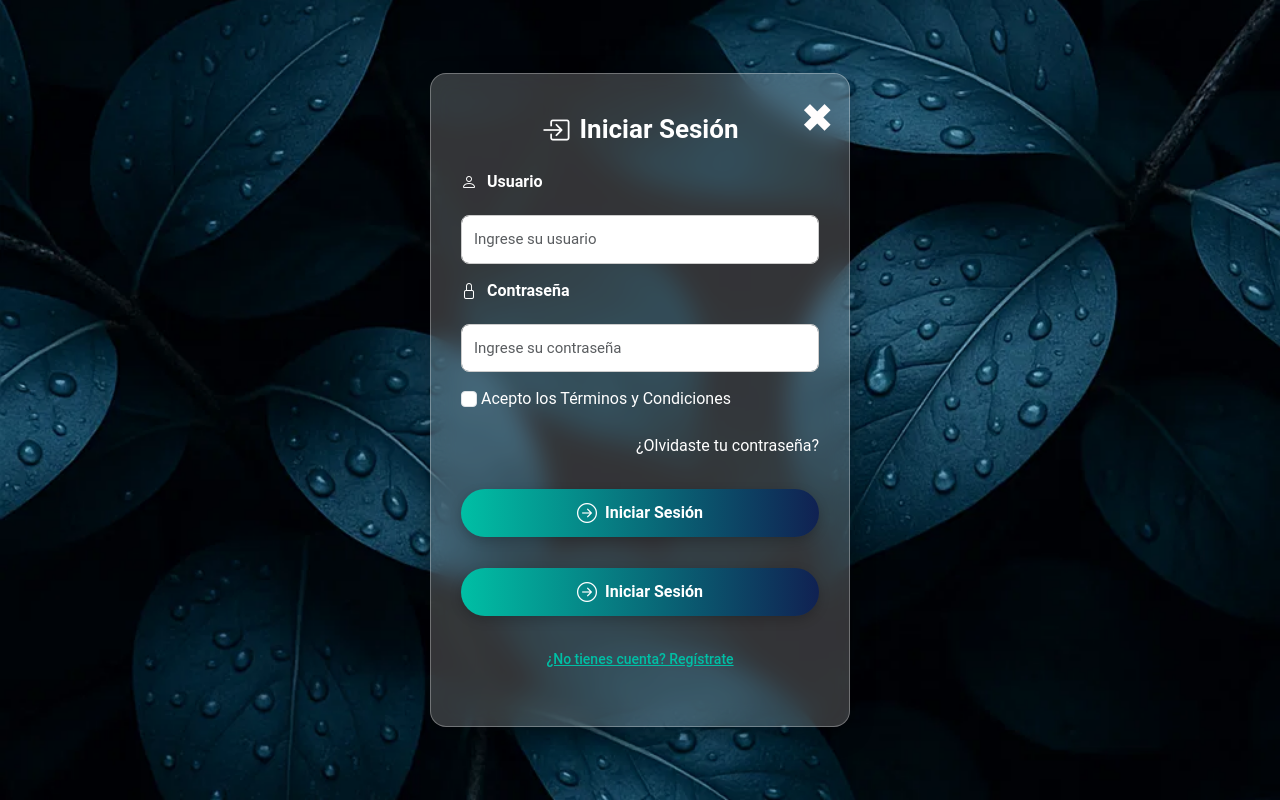
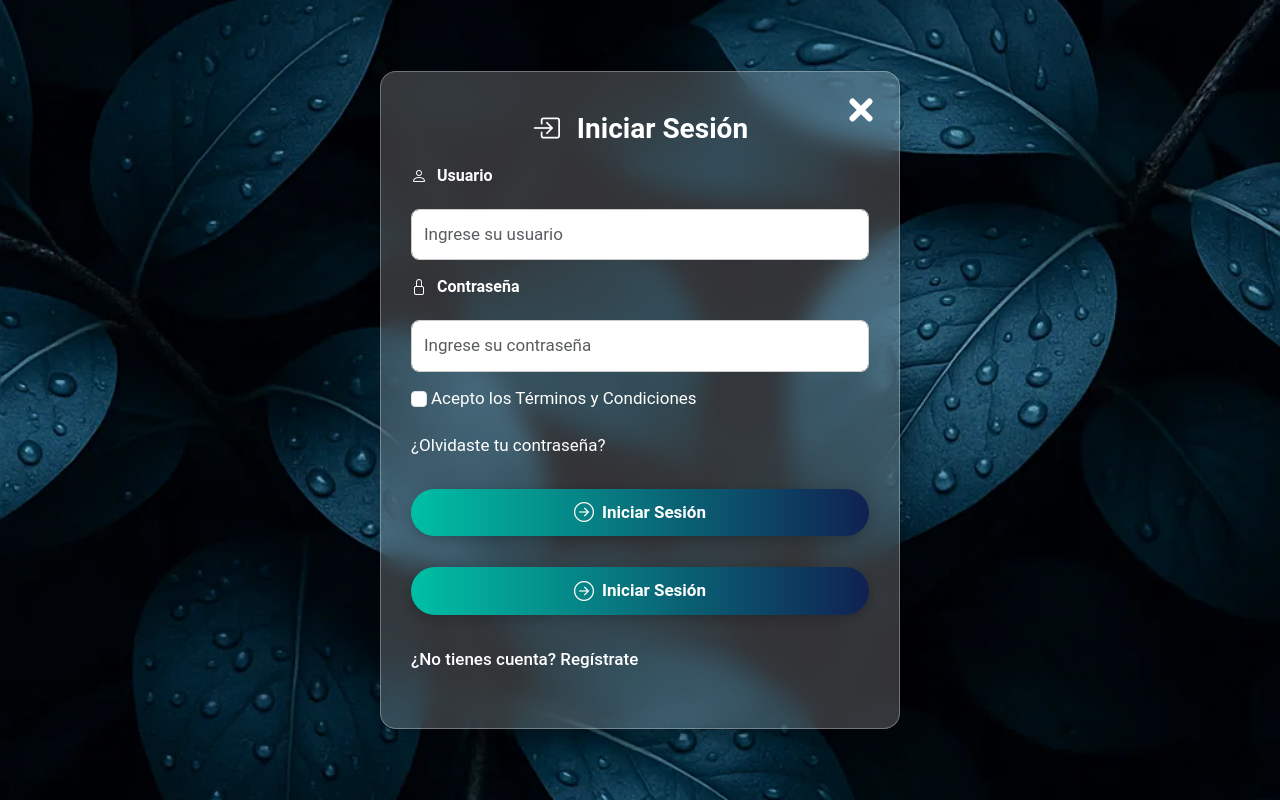
Before and after one commit to Nicol333/Sistema-EPU, a Django app: page /login/ in a window 1280 px wide. Run offline with Django 5.2, Linux system fonts and the light colour scheme.

Commit message:
Se mejoró el login y ya está perfecto

```diff
--- a/project/usuarios/static/usuarios/css/login.css
+++ b/project/usuarios/static/usuarios/css/login.css
@@ -5,19 +5,63 @@
     padding: 0;
 }
 
+/* Forzar tamaño de la X en cerrar-login */
 .cerrar-login a {
-    font-size: 40px;
-    color: #fffdfd;
-    text-decoration: none;
-    background: transparent;
-    border: none;
+    display: flex !important;            /* forzamos a bloque flexible */
+    align-items: center;
+    justify-content: center;
+        font-size: 56px; /* tamaño base del enlace (icono escalable) */
+    width: 80px !important;              /* área clickeable más grande */
+    height: 80px !important;
+    line-height: 1 !important;
+    color: #ffffff !important;           /* color blanco */
+    background: transparent !important;  /* sin fondo */
+    border: none !important;
+    border-radius: 50%;                  /* opcional: en círculo */
     cursor: pointer;
+    z-index: 4000;
     transition: transform 0.2s ease, color 0.2s ease;
 }
 
+/* Hover */
 .cerrar-login a:hover {
-    transform: scale(1.2);
-    color: #102152;
+    transform: scale(1.15);
+    color: #00BFA5 !important; /* turquesa al pasar */
+}
+
+    /* Estilo para el icono SVG/ fuente de Bootstrap Icons dentro del enlace */
+    .login-box > .cerrar-login a .bi {
+        font-size: 56px; /* tamaño grande y nítido */
+        color: #ffffff;
+        line-height: 1;
+        vertical-align: middle;
+    }
+
+    .login-box > .cerrar-login a:hover .bi {
+        color: #00BFA5;
+    }
+
+.login-box .cerrar-login {
+    z-index: 3000;
+}
+
+.login-box .cerrar-login a {
+    font-size: 88px !important;
+    line-height: 1 !important;
+    padding: 6px 10px !important;
+    width: auto !important;
+    height: auto !important;
+    display: inline-flex !important;
+    align-items: center !important;
+    justify-content: center !important;
+}
+
+@media (max-width: 480px) {
+    .login-box .cerrar-login a {
+        font-size: 44px !important;
+        width: 48px !important;
+        height: 48px !important;
+    }
 }
 
 .login-section {
@@ -33,7 +77,8 @@
 
 .login-container {
     width: 100%;
-    max-width: 420px;
+    /* Un poco más ancho según solicitud */
+    max-width: 520px;
     position: relative;
     z-index: 2;
 }
@@ -46,7 +91,8 @@
     border-radius: 16px;
     border: 1px solid rgba(255, 255, 255, 0.3);
     box-shadow: 0 8px 25px rgba(0, 0, 0, 0.3);
-    text-align: center;
+    /* Anular centrados de texto en esta caja según petición */
+    text-align: left;
     position: relative;
     animation: fadeInUp 0.6s ease;
 }
@@ -60,12 +106,12 @@
 
 .login-box h2 {
     color: #ffffff;
-    font-size: 26px;
-    margin-bottom: 25px;
+    /* letra un poco más grande */
+    font-size: 28px;
+    margin-bottom: 18px;
     font-weight: 700;
-    display: flex;
-    align-items: center;
-    justify-content: center;
+    display: block;
+    text-align: center; /* título centrado según petición */
 }
 
 .login-box h2 i {
@@ -91,7 +137,8 @@
     border-radius: 8px;
     border: 1px solid #ccc;
     padding: 12px;
-    font-size: 15px;
+    /* letra un poco más grande */
+    font-size: 17px;
     transition: all 0.3s ease;
 }
 
@@ -104,7 +151,8 @@
     background: linear-gradient(90deg, #00BFA5, #102152);
     border: none;
     font-weight: 600;
-    font-size: 16px;
+    /* letra ligeramente mayor */
+    font-size: 17px;
     padding: 12px;
     border-radius: 30px;
     transition: all 0.3s ease;
@@ -112,7 +160,7 @@
     width: 100%;
     text-align: center;
     margin-top: 10px;
-        display: inline-flex;
+    display: inline-flex;
     align-items: center;
     justify-content: center;
     gap: 8px;
@@ -137,18 +185,35 @@
     color: #00BFA5;
 }
 
+/* Anular centrados aplicados desde clases del HTML (bootstrap) dentro de la caja */
+.login-box .text-center,
+.login-box .text-end {
+    text-align: left !important;
+}
+
 .register-link {
-    text-align: center;
+    /* Usar los mismos colores que el enlace de 'olvidaste tu contraseña' */
+    text-align: left;
     margin-top: 10px;
-    font-size: 14px;
+    font-size: 17px;
     display: block;
-    color: #00BFA5;
+    color: #ffffff; /* mismo color por defecto que el link de olvido */
     font-weight: 500;
     transition: color 0.3s;
 }
 
 .register-link:hover {
-    color: #1b4d89;
+    color: #00BFA5; /* mismo hover que el link de olvido */
+}
+
+.btn-muted {
+    background-color: #6c757d !important;
+    border-color: #6c757d !important;
+    color: #fff !important;
+}
+.btn-muted:hover {
+    background-color: #5a646b !important;
+    border-color: #5a646b !important;
 }
 
 @media (max-width: 768px) {
@@ -160,6 +225,86 @@
     }
     .login-box h2 {
         font-size: 22px;
+    }
+}
+
+.login-box > .cerrar-login {
+    position: absolute;
+    top: 8px; /* pegar más al borde superior */
+    right: 8px; /* pegar más al borde derecho */
+    z-index: 4000;
+}
+
+/* REGLA FINAL para hacer la X realmente grande */
+.login-box .cerrar-login a {
+    font-size: 90px !important;    /* tamaño grande */
+    width: auto !important;
+    height: auto !important;
+    display: inline-flex !important;
+    align-items: center !important;
+    justify-content: center !important;
+    line-height: 1 !important;
+    color: #ffffff !important;
+    background: transparent !important;
+    border: none !important;
+    cursor: pointer;
+    z-index: 5000 !important;      /* más arriba de todo */
+    padding: 0 !important;         /* evita que se reduzca */
+}
+
+@media (max-width: 480px) {
+    .login-box .cerrar-login a {
+        font-size: 50px !important;
+    }
+}
+
+
+/* Override final: asegurar que la X quede dentro del contenedor y no lo sobrepase */
+.login-box > .cerrar-login {
+    top: 14px !important; /* más hacia dentro */
+    right: 14px !important;
+}
+
+.login-box > .cerrar-login a {
+    width: 48px !important;
+    height: 48px !important;
+}
+/* eliminar pseudo-elementos en caso de que existan reglas anteriores */
+.login-box > .cerrar-login a::before,
+.login-box > .cerrar-login a::after {
+    /* Thick X: barras visibles */
+    content: '';
+    position: absolute;
+    left: 50%;
+    top: 50%;
+    width: 30px;
+    height: 6px; /* grosor de la X */
+    background: #ffffff;
+    border-radius: 3px;
+    transform-origin: center;
+}
+
+.login-box > .cerrar-login a::before { transform: translate(-50%, -50%) rotate(45deg); }
+.login-box > .cerrar-login a::after  { transform: translate(-50%, -50%) rotate(-45deg); }
+
+.login-box > .cerrar-login a:hover {
+    transform: scale(1.06);
+}
+
+.login-box > .cerrar-login a:hover::before,
+.login-box > .cerrar-login a:hover::after {
+    background: #00BFA5;
+}
+
+@media (max-width: 480px) {
+    .login-box > .cerrar-login a {
+        width: 44px !important;
+        height: 44px !important;
+    }
+    .login-box > .cerrar-login a::before,
+    .login-box > .cerrar-login a::after {
+        width: 22px;
+        height: 5px;
     }
 }
 
@@ -188,3 +333,30 @@
 .terminos-link:hover {
     color: #00BFA5; /* Agua marino / turquesa */
 }
+
+/* Forzar color de todos los enlaces dentro de la caja de login:
+   blanco por defecto, y verde-azul al pasar el cursor */
+.login-box a,
+.login-box a:link,
+.login-box a:visited {
+    color: #ffffff !important;
+    text-decoration: none;
+    transition: color 0.18s ease;
+    font-size: 17px !important;
+    line-height: 1.4;
+}
+
+.login-box a:hover,
+.login-box a:focus {
+    color: #00BFA5 !important; /* verde-azul al pasar */
+    text-decoration: none;
+}
+
+/* En pantallas pequeñas */
+@media (max-width: 480px) {
+    .cerrar-login a {
+        font-size: 44px !important;
+        width: 56px !important;
+        height: 56px !important;
+    }
+}
--- a/project/usuarios/templates/usuarios/login.html
+++ b/project/usuarios/templates/usuarios/login.html
@@ -13,10 +13,10 @@
     <div class="login-container">
         <div class="login-box">
             <div class="cerrar-login">
-                <a href="{% url 'home' %}" title="Cancelar e ir atrás">✖</a>
+                <a href="{% url 'home' %}" title="Cancelar e ir atrás" aria-label="Cerrar"></a>
             </div>
 
-            <h2 class="text-center">
+            <h2>
                 <i class="bi bi-box-arrow-in-right"></i> Iniciar Sesión
             </h2>
 
@@ -41,7 +41,7 @@
                     </label>
                 </div>
 
-                <div class="text-end mt-2">
+                <div class="mt-2">
                     <a href="{% url 'olvido_contrasena' %}">¿Olvidaste tu contraseña?</a>
                 </div>
 
@@ -53,7 +53,7 @@
                     <i class="bi bi-arrow-right-circle"></i> Iniciar Sesión
                 </a>
 
-                <div class="text-center mt-2">
+                <div class="mt-2">
                     <a href="{% url 'registro_usuario' %}" class="register-link">¿No tienes cuenta? Regístrate</a>
                 </div>
             </form>
```
